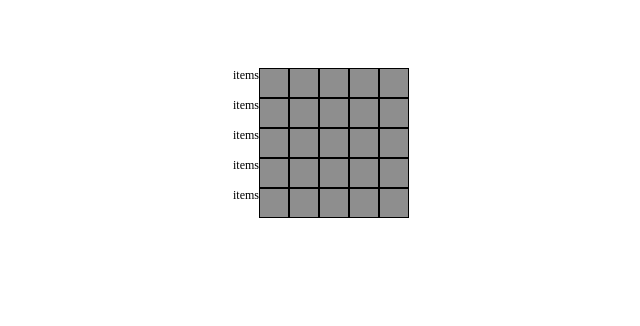
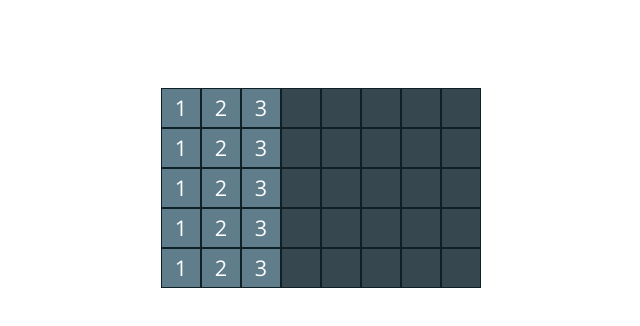
Before and after one commit to jay-medina/Picross, a React app: page / in a window 1280 px wide. Shown: the top 326 px of the page, without its empty margins (319-959 px from the left). Built offline with nearby package versions, Linux system fonts and the light colour scheme.

Commit message:
adding row hints

```diff
--- a/src/components/Board/index.tsx
+++ b/src/components/Board/index.tsx
@@ -32,7 +32,7 @@ class Board extends React.PureComponent<BoardProps, {}> {
     const { columns } = this.props;
     return (
       <div key={rowIndex} className="row">
-        <BoardHints direction="row" hints={[1, 2, 1]} />
+        <BoardHints direction="row" hints={[1, 2, 3]} />
         {this.createCellArray(columns, rowIndex)}
       </div>
     );
--- /dev/null
+++ b/src/components/BoardHints/BoardHintCell.tsx
@@ -0,0 +1,13 @@
+import React from 'react';
+
+export interface BoardHintCellProps {
+  hint: number;
+}
+
+const BoardHintCell: React.StatelessComponent<BoardHintCellProps> = ({ hint }) => (
+  <div className="cell hint">
+    {hint}
+  </div>
+);
+
+export default BoardHintCell;
--- /dev/null
+++ b/src/components/BoardHints/index.css
@@ -0,0 +1,3 @@
+.boardHints {
+  display:flex;
+}
--- a/src/components/BoardHints/index.tsx
+++ b/src/components/BoardHints/index.tsx
@@ -1,4 +1,6 @@
 import React from 'react';
+import BoardHintCell from './BoardHintCell';
+import './index.css';
 
 export interface BoardHintsProps {
   direction: 'row' | 'column';
@@ -8,8 +10,13 @@ export interface BoardHintsProps {
 class BoardHints extends React.PureComponent<BoardHintsProps, {}> {
   render() {
     return (
-      <div>items</div>
+      <div className="boardHints">
+        {this.renderCells()}
+      </div>
     );
+  }
+  private renderCells() {
+    return this.props.hints.map(hint => <BoardHintCell hint={hint} />);
   }
 }
 
--- a/src/components/Cell/index.css
+++ b/src/components/Cell/index.css
@@ -1,30 +1,30 @@
-:root {
-  --main-color: #8e8e8e;
-  --secondary-color: #29434e;
-  --white: #FFF;
-}
 .cell {
   width: 2.5rem;
   height: 2.5rem;
   border: 1px solid;
+  border-color: var(--dark-blue);
   font-size: 1rem;
   display: flex;
   justify-content: center;
-  background-color: var(--main-color);
+  background-color: var(--board-color);
   cursor: pointer;
 }
 
 .cell .selected {
   background-color: var(--white);
   margin: 0.15rem;
+  border-radius: 3px;
   width: inherit;
 }
 
 .cell .cross {
   color: var(--secondary-color);
-  font-size: 4rem;
-  position: relative;
-  top: -17px;
-  height: 0;
-  width: inherit;
+  font-size: 2rem;
 }
+
+.cell.hint {
+  font-size: 1.35rem;
+  padding-top: 0.25rem;
+  color:white;
+  background-color: var(--secondary-color);
+}
--- a/src/components/Cell/index.tsx
+++ b/src/components/Cell/index.tsx
@@ -24,7 +24,7 @@ class Cell extends React.PureComponent<CellProps, {}> {
   private getChildElement() {
     const { state } = this.props;
     switch (state) {
-      case 'crossed': return <div className="cross">&times;</div>;
+      case 'crossed': return <span className="cross">&times;</span>;
       case 'selected': return <div className="selected" />;
       default: return null;
     }
--- a/src/index.html
+++ b/src/index.html
@@ -6,14 +6,7 @@
   <title>
     <%= htmlWebpackPlugin.options.title %>
   </title>
-  <style>
-    * {
-      box-sizing: border-box;
-    }
-    html, body {
-      font-size: 12px;
-    }
-  </style>
+  <link href="https://fonts.googleapis.com/css?family=Open+Sans" rel="stylesheet">
 </head>
 
 <body>
--- a/src/main.css
+++ b/src/main.css
@@ -1,3 +1,17 @@
+:root {
+  --board-color: #37474f;
+  --secondary-color: #607d8b;
+  --dark-blue: #102027;
+  --white: #FFF;
+}
+* {
+  box-sizing: border-box;
+}
+html, body {
+  font-size: 16px;
+  font-family: 'Open Sans', sans-serif;
+}
+
 #main-container {
   display: flex;
   justify-content: center;
```
